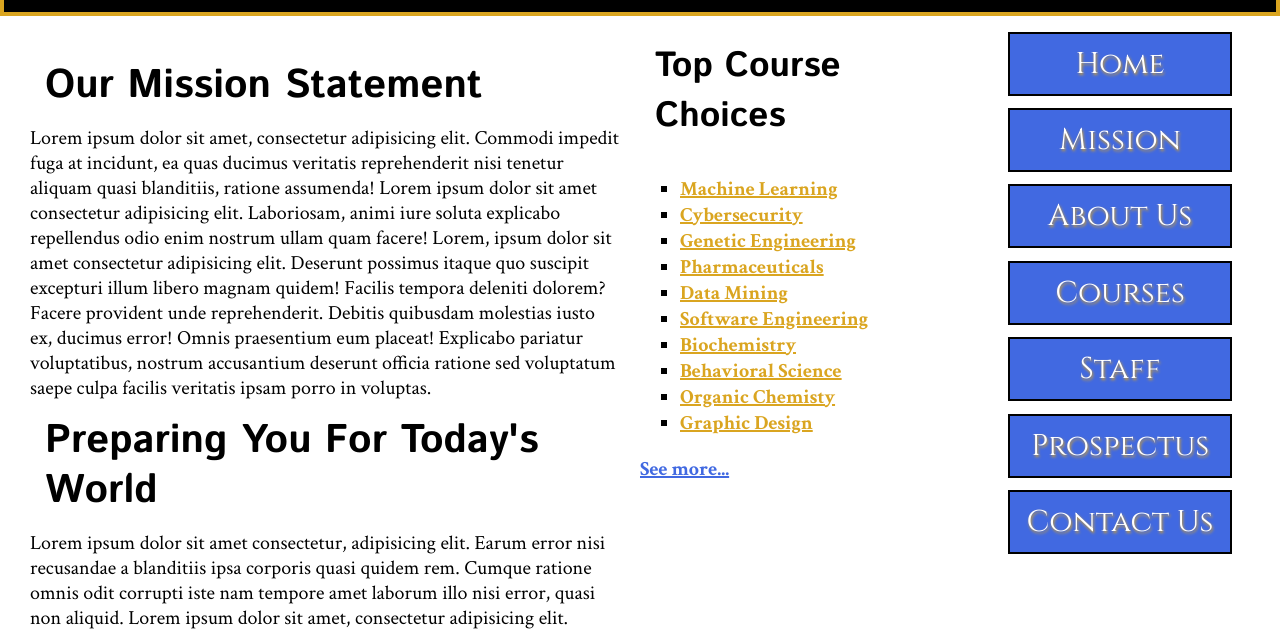
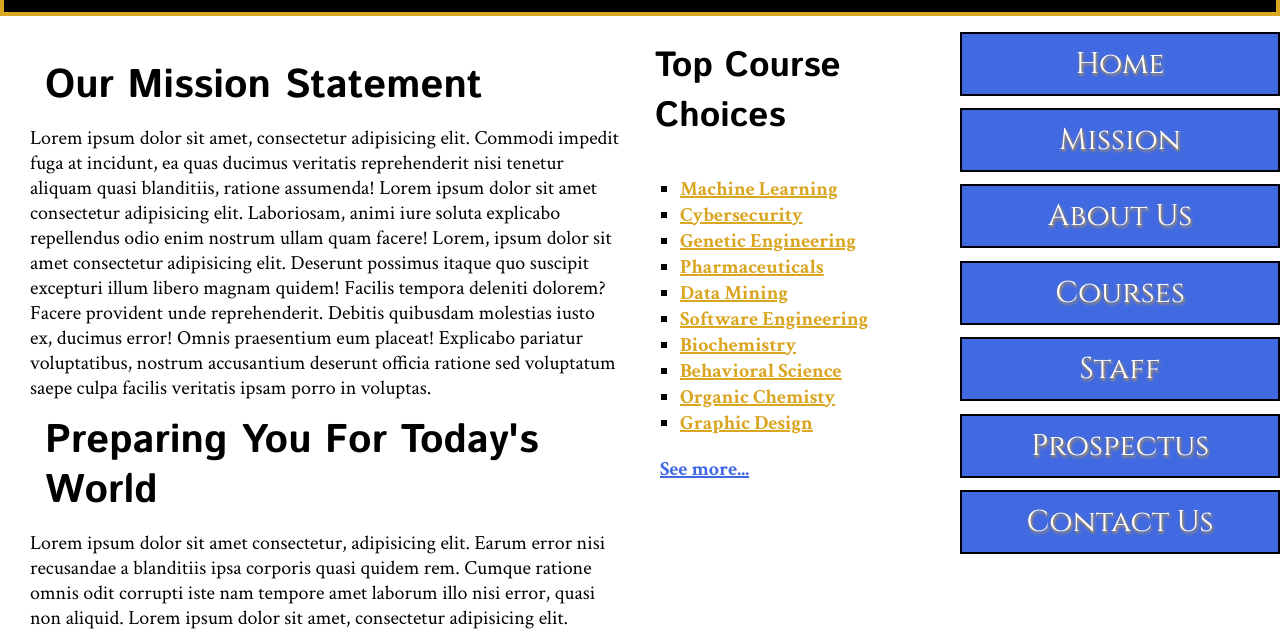
Before and after one commit to SarahE-Dev/CollegeLandingPage, a plain HTML site: page index.html in a window 1280 px wide. Shown: the part 164-797 px from the top of the page. Drawn offline with Linux system fonts and the light colour scheme.

Commit message:
navbar edit

```diff
--- a/style.css
+++ b/style.css
@@ -57,7 +57,8 @@ color: goldenrod; }
 text-decoration: none; }
 
 #seemore { color: royalblue;
-font-weight: bold; }
+font-weight: bold;
+margin-left: 2rem;}
 
 #seemore:hover { color: goldenrod;
 text-decoration: none;
@@ -80,7 +81,7 @@ padding: 1rem;
 text-decoration: none;
 color: white;
 font-size: 3rem;
-width: 70%;
+width: 100%;
 text-shadow: 1px 2px 3px goldenrod;
 display: flex;
 text-align: center;
```
